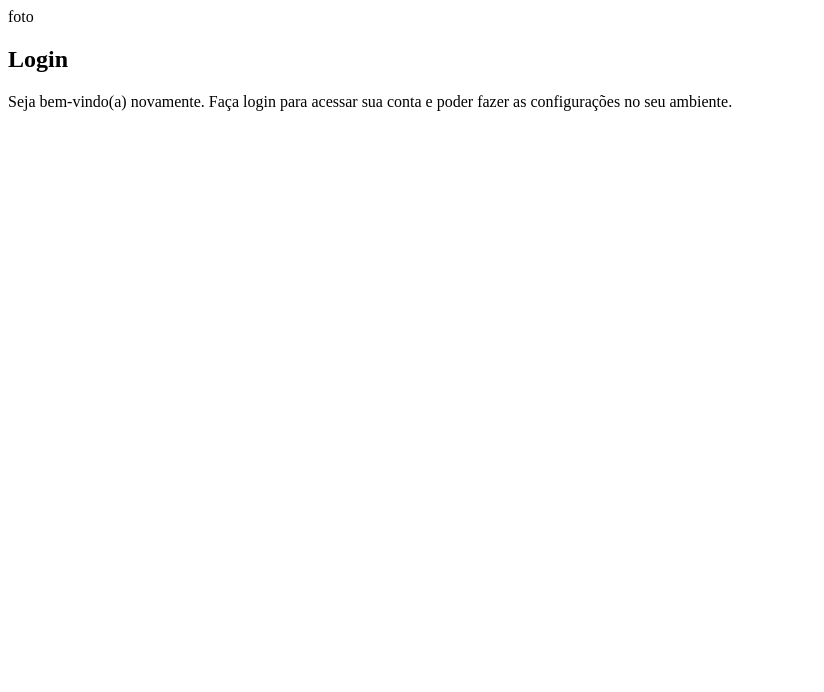
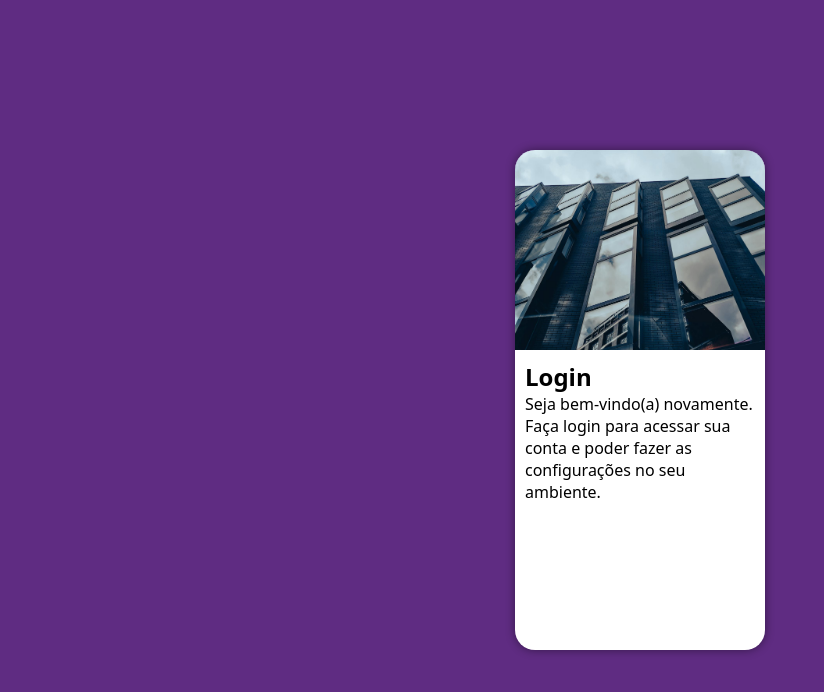
Before and after one commit to guilhermepereru/projet-login, a plain HTML site: page index.html in a window 1280 px wide. Shown: the whole page, without its empty margins (0-824 px from the left). Drawn offline with Linux system fonts and the light colour scheme.

Commit message:
processo de criação da tala de login

```diff
--- a/estilos/style.css
+++ b/estilos/style.css
@@ -5,3 +5,49 @@
 VERDE: #49a09d
 LILÁZ: #5f2c82
 */
+
+* {
+    font-family: system-ui, -apple-system, BlinkMacSystemFont, 'Segoe UI', Roboto, Oxygen, Ubuntu, Cantarell, 'Open Sans', 'Helvetica Neue', sans-serif;
+    padding: 0px;
+    margin: 0px;
+    box-sizing: border-box;
+}
+
+body, html {
+    background-color:#5f2c82;
+    height: 100vh;
+    width: 100vw;
+}
+
+main {
+    position: relative;
+    height: 100vh;
+    width: 100vw;
+}
+
+section#login {
+    position: absolute;
+    top: 50%;
+    left: 50%;
+    transform: translate(-50%, -50%);
+    overflow: hidden;
+
+    background-color: white;
+    width: 250px;
+    height: 500px;
+    border-radius: 20px;
+    box-shadow: 0px 0px 10px rgba(0, 0, 0, 0.449);
+}
+
+section#login > div#imagem {
+    display: block;
+    background: #5f2c82 url(../imagens/predio.jpg) no-repeat;
+    background-size: cover;
+    height: 200px;
+
+}
+
+section#login > div#formulario {
+    display: block;
+    padding: 10px;
+}
--- a/index.html
+++ b/index.html
@@ -10,7 +10,7 @@
    <main>
     <section id="login">
         <div id="imagem">
-            foto
+
         </div>
 
         <div id="formulario">
```
